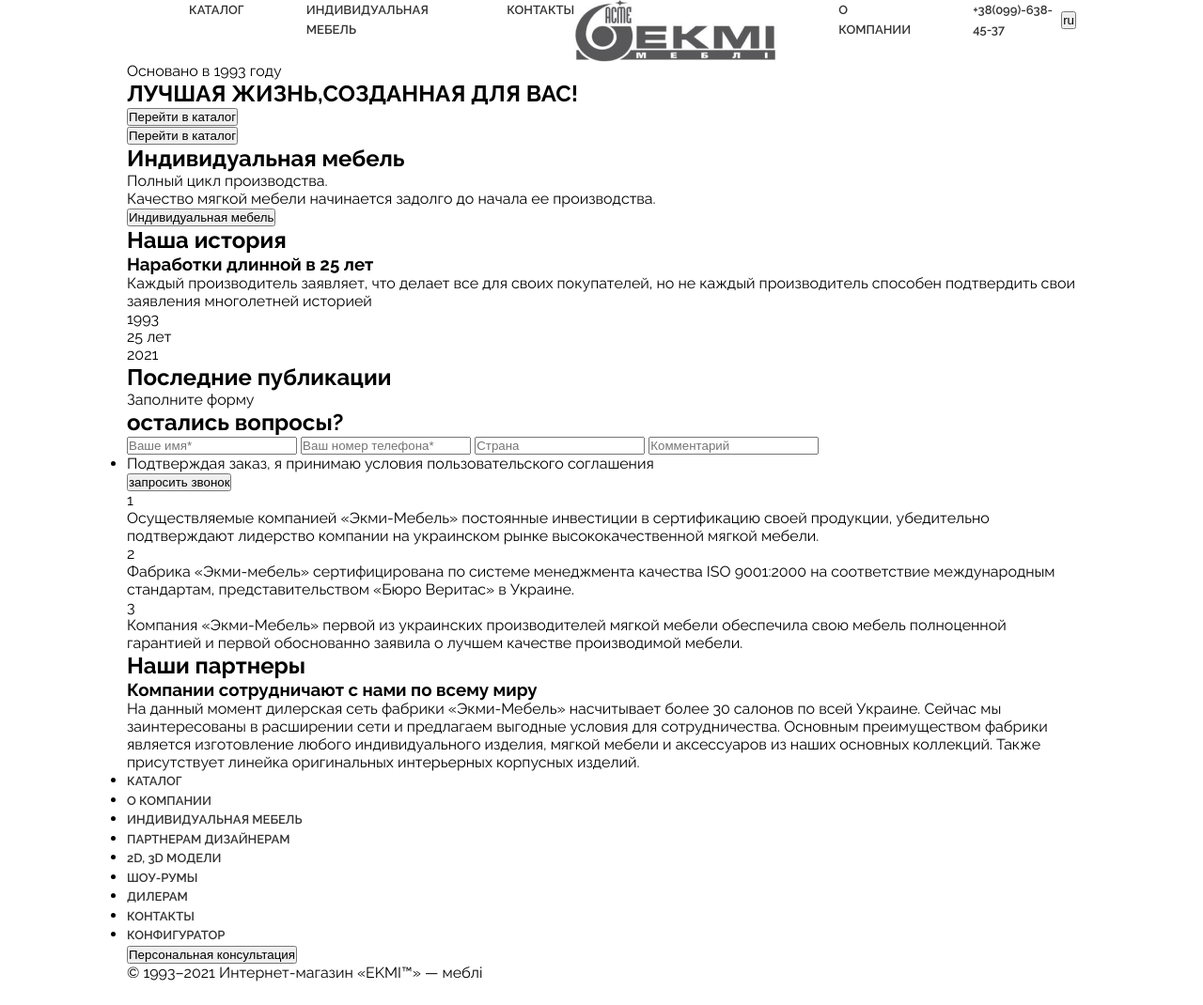
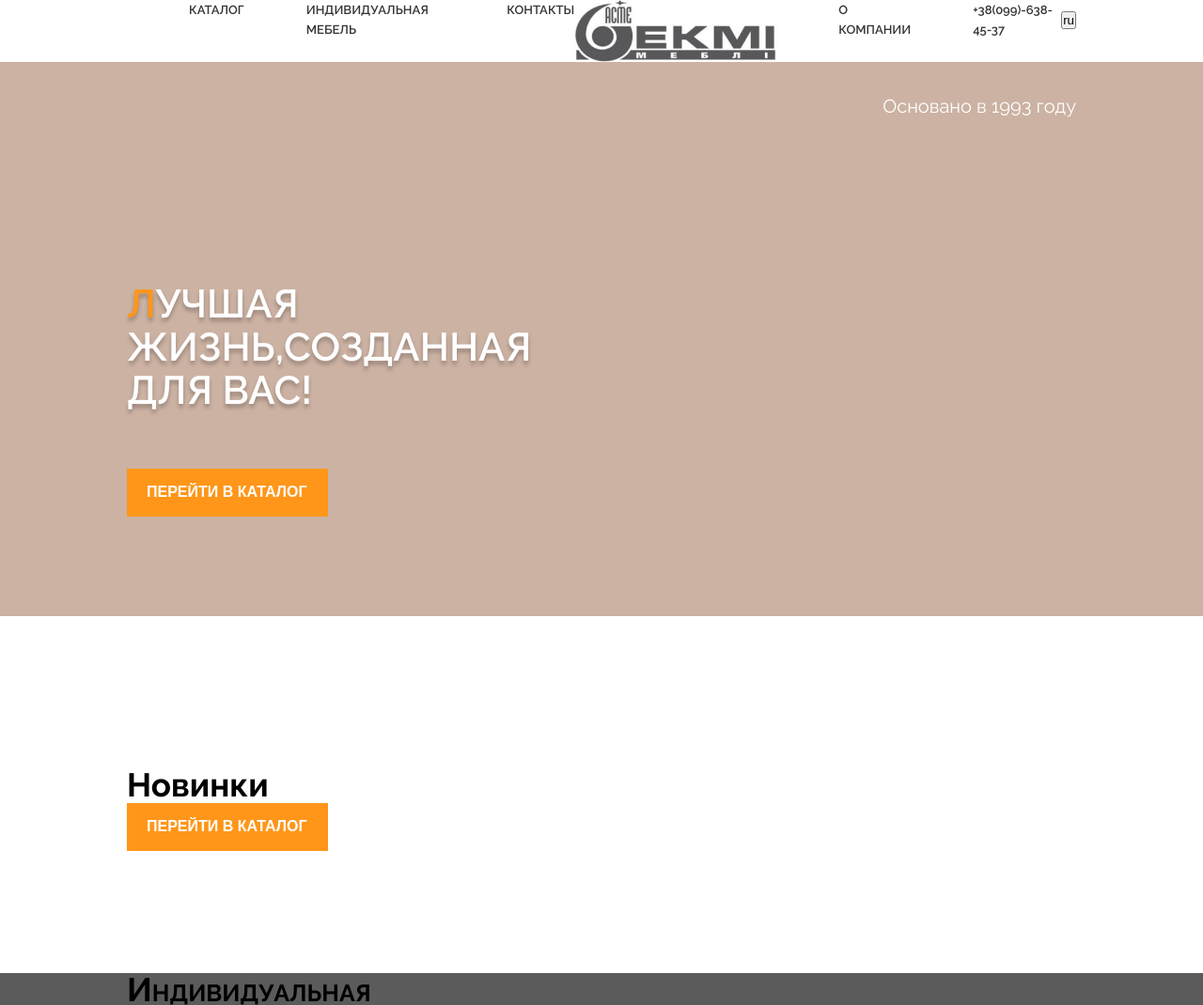
Before and after one commit to LizaLarchenko/project-ekmi, a website built with webpack: page index.html in a window 1280 px wide. Shown: the top 1070 px of the page at 94% size. Before the commit the page ends 1045 px from the top, so only its background shows below. Built offline with nearby package versions, Linux system fonts and the light colour scheme.

Commit message:
change proect

```diff
--- a/index.html
+++ b/index.html
@@ -29,7 +29,7 @@
                         </a>
                     </li>
 
-                    <a href="./index.html" class="header__logo"> <img src="./src/images/logo.png" alt="logo"></a>
+                    <a href="./index.html" class="header__logo"> <img src="./public/logo.png" alt="logo"></a>
 
                     <li class="nav__list-item">
                         <a href="#" class="nav__list-item-link">
@@ -56,26 +56,28 @@
 
 
     <main class="main">
-        <section class="main-section">
-            <div class="container">
-                <p>Основано в 1993 году</p>
-                <h1>ЛУЧШАЯ ЖИЗНЬ,СОЗДАННАЯ ДЛЯ ВАС!</h1>
-                <button>Перейти в каталог</button>
+        <section class="first-section">
+            <div class="container first">
+                <p class="first-p">Основано в 1993 году</p>
+                <h1 class="first-life">ЛУЧШАЯ ЖИЗНЬ,СОЗДАННАЯ ДЛЯ ВАС!</h1>
+                <button class="btn-catalog one">Перейти в каталог</button>
             </div>
         </section>
 
-        <section class="section-new">
+        <section class="section-second">
             <div class="container">
-                <button>Перейти в каталог</button>
+                <h2 class="second-text">Новинки</h2>
+                <button class="btn-catalog two">Перейти в каталог</button>
             </div>
         </section>
 
         <section class="section-individual-mebel">
             <div class="container">
-                <h2>Индивидуальная мебель</h2>
-                <p>Полный цикл производства.</p>
-                <p>Качество мягкой мебели начинается задолго до начала ее производства.</p>
-                <button>Индивидуальная мебель</button>
+                <h2 class="individual-mebel">Индивидуальная мебель</h2>
+                <p class="individual-mebel-cycle">Полный цикл производства.</p>
+                <p class="individual-mebel-quality">Качество мягкой мебели начинается задолго до начала ее производства.
+                </p>
+                <button class="btn-catalog mebel">Индивидуальная мебель</button>
             </div>
         </section>
 
@@ -161,11 +163,6 @@
                 <li><a href="#">о компании</a></li>
                 <li><a href="#">Индивидуальная мебель</a></li>
                 <li><a href="#">Партнерам дизайнерам</a></li>
-                <li><a href="#">2D, 3D модели</a></li>
-                <li><a href="#">Шоу-румы</a></li>
-                <li><a href="#">Дилерам</a></li>
-                <li><a href="#">Контакты</a></li>
-                <li><a href="#">Конфигуратор</a></li>
             </ul>
 
             <button>Персональная консультация</button>
--- /dev/null
+++ b/src/styles/components/first.scss
@@ -0,0 +1,41 @@
+.first-section {
+  background-color: #ccb2a3;
+  height: 590px;
+}
+.sofa-first {
+  background-repeat: no-repeat;
+  width: 100px;
+}
+
+.first-p {
+  display: flex;
+  justify-content: right;
+  align-items: center;
+  font-weight: 400;
+  font-size: 20px;
+  line-height: 25px;
+  padding-top: 35px;
+  color: white;
+}
+
+.first-life {
+  width: 270px;
+  font-weight: 600;
+  font-size: 42px;
+  line-height: 46px;
+  align-items: center;
+  text-transform: capitalize;
+  text-shadow: 0px 4px 4px rgba(0, 0, 0, 0.25);
+  padding-top: 175px;
+  color: white;
+  padding-bottom: 60px;
+}
+
+h1.first-life:first-letter {
+  color: #ff9619;
+}
+
+.btn-catalog.two {
+  padding: 13px 22px 14px 21px;
+  margin-bottom: 130px;
+}
--- /dev/null
+++ b/src/styles/components/individual.scss
@@ -0,0 +1,46 @@
+.section-individual-mebel {
+  background-color: #5b5b5b;
+}
+
+.individual-mebel {
+  font-weight: 700;
+  font-size: 35px;
+  line-height: 35px;
+  align-items: center;
+  font-variant: small-caps;
+  display: flex;
+  justify-content: right;
+  width: 300px;
+  padding-bottom: 30px;
+}
+
+.individual-mebel-cycle {
+  font-weight: 500;
+  font-size: 20px;
+  line-height: 25px;
+  display: flex;
+  justify-content: right;
+  align-items: center;
+  letter-spacing: 0.1em;
+  color: #ffffff;
+  padding-bottom: 15px;
+}
+
+.individual-mebel-quality {
+  font-weight: 300;
+  font-size: 18px;
+  line-height: 24px;
+  display: flex;
+  justify-content: right;
+  align-items: center;
+  letter-spacing: 0.1em;
+  color: #ffffff;
+  padding-bottom: 30px;
+}
+
+.btn-catalog.mebel {
+  padding: 13px 22px 14px 21px;
+  margin-bottom: 130px;
+  display: flex;
+  justify-content: right;
+}
--- /dev/null
+++ b/src/styles/components/second.scss
@@ -0,0 +1,12 @@
+.second-text {
+  font-weight: 700;
+  font-size: 35px;
+  line-height: 39px;
+  align-items: center;
+  padding-top: 160px;
+}
+
+.btn-catalog.one {
+  padding: 13px 22px 14px 21px;
+  margin-bottom: 195px;
+}
--- a/src/styles/main.scss
+++ b/src/styles/main.scss
@@ -2,6 +2,9 @@
 @import url("https://fonts.googleapis.com/css2?family=Open+Sans:wght@600&family=Raleway:wght@300;400;500;600;700&family=Space+Mono:wght@700&display=swap");
 
 @import url("./components/header.scss");
+@import url("./components/first.scss");
+@import url("./components/second.scss");
+@import url("./components/individual.scss");
 
 $main-font: "Raleway", sans-serif;
 $second-font: "Open Sans", sans-serif;
@@ -15,6 +18,7 @@
   --accent-color: #343434;
   --orange-color: #ff9619;
 }
+
 * {
   margin: 0;
   padding: 0;
@@ -46,3 +50,17 @@
 a:hover {
   color: var(--orange-color);
 }
+
+.btn-catalog {
+  font-weight: 700;
+  font-size: 16px;
+  line-height: 24px;
+  align-items: center;
+  text-align: center;
+  text-transform: uppercase;
+  color: #ffffff;
+  padding: 0;
+  border: none;
+  background-color: var(--orange-color);
+  cursor: pointer;
+}
```
Also changed, not shown: dist/index.html (added), dist/main.css (added), dist/main.js (added), dist/service-worker.js (added), public/logo.png (renamed from src/images/logo.png), 1 other file.
